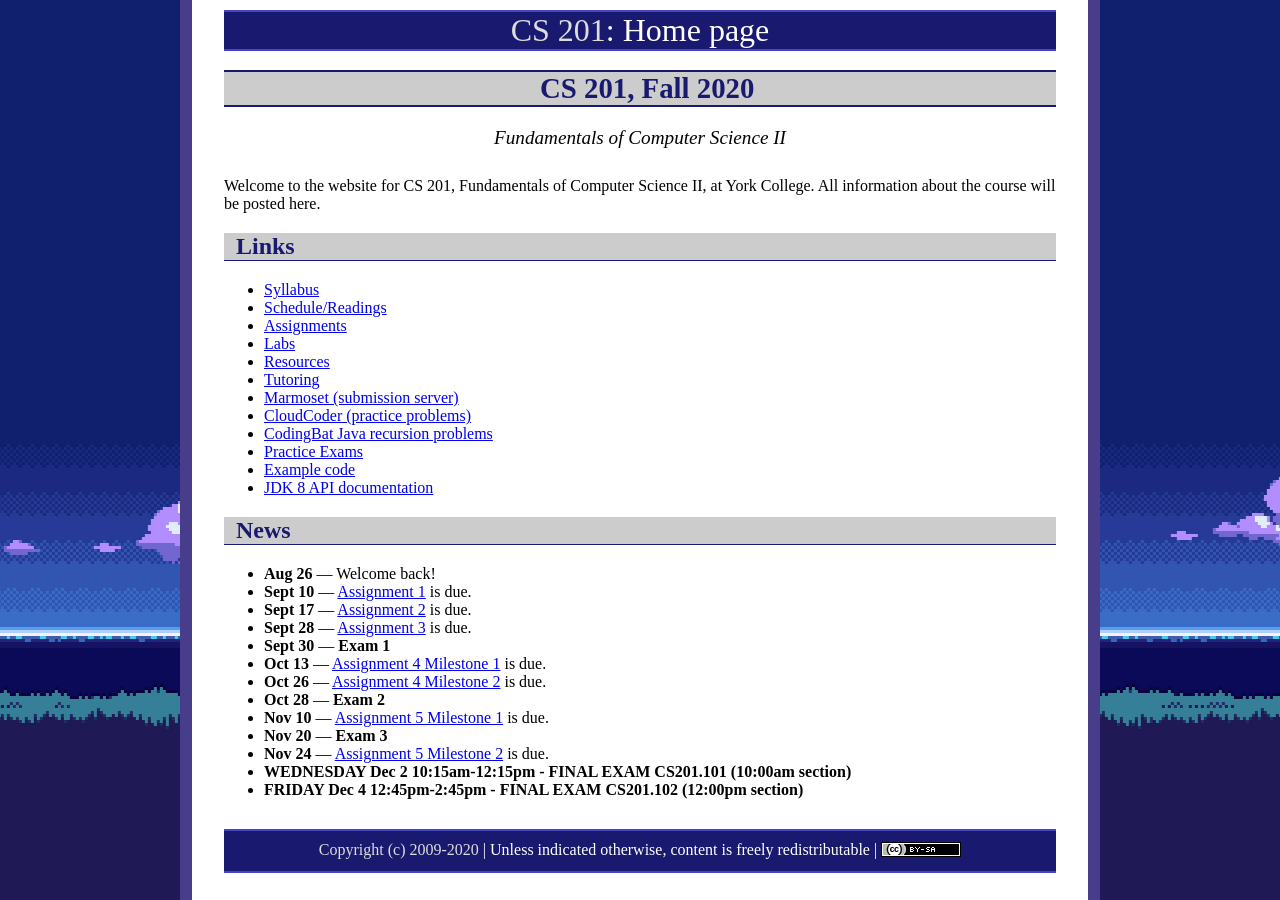
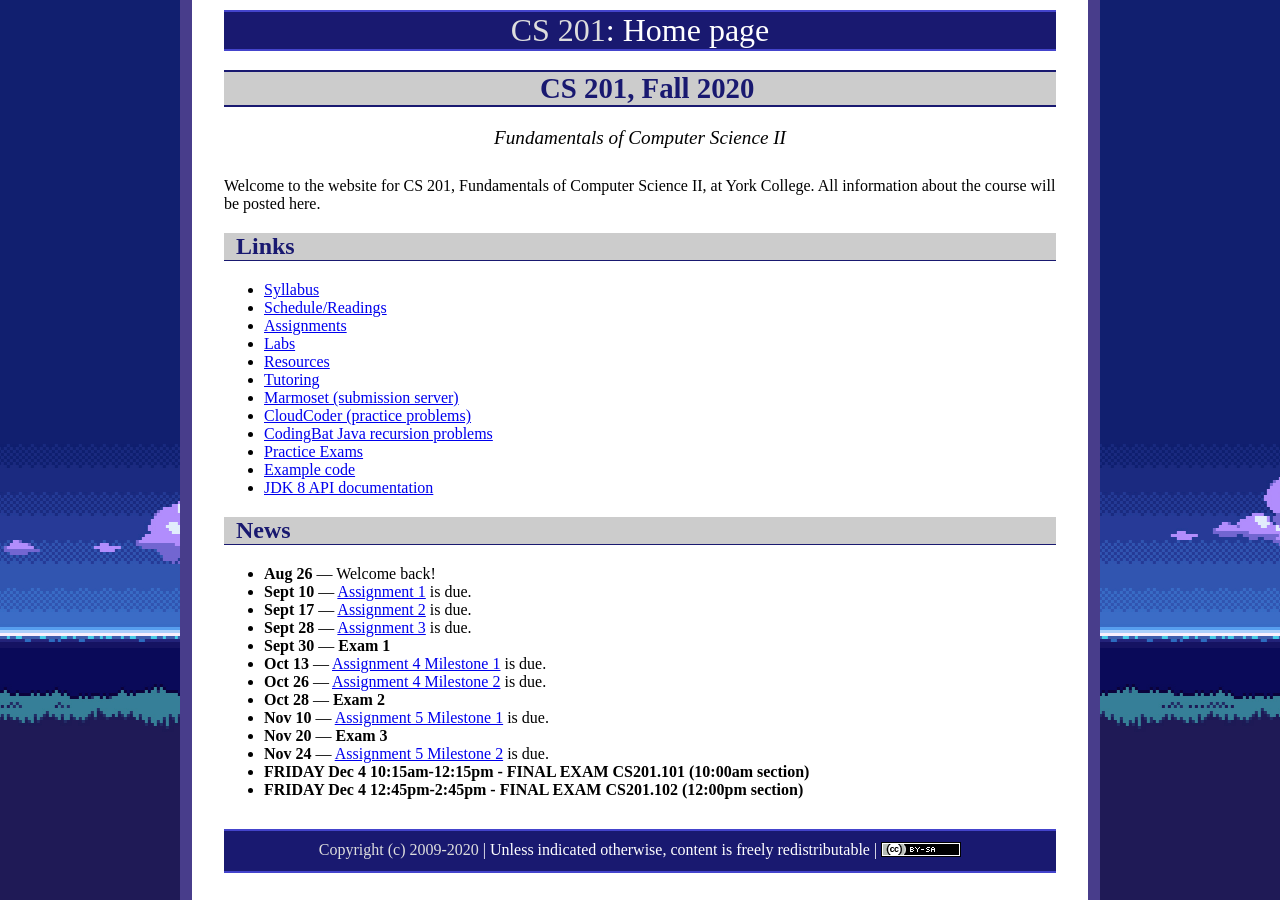
Before and after one commit to ycpcs/cs201-fall2020, a Jekyll site: the page built from index.md, in a window 1280 px wide. Built offline with Jekyll 4.4.1, drawn with Linux system fonts in a browser that asks for light colours.

Commit message:
update final exam
update final exam

```diff
--- a/index.md
+++ b/index.md
@@ -37,7 +37,7 @@ Welcome to the website for CS 201, Fundamentals of Computer Science II, at York
 * **Nov 10** &mdash; [Assignment 5 Milestone 1](assign/assign05.html) is due.
 * **Nov 20** &mdash; **Exam 3**
 * **Nov 24** &mdash; [Assignment 5 Milestone 2](assign/assign05.html) is due.
-* **WEDNESDAY Dec 2 10:15am-12:15pm - FINAL EXAM CS201.101 (10:00am section)**
+* **FRIDAY Dec 4 10:15am-12:15pm - FINAL EXAM CS201.101 (10:00am section)**
 * **FRIDAY Dec 4 12:45pm-2:45pm - FINAL EXAM CS201.102 (12:00pm section)**
 
 
```
